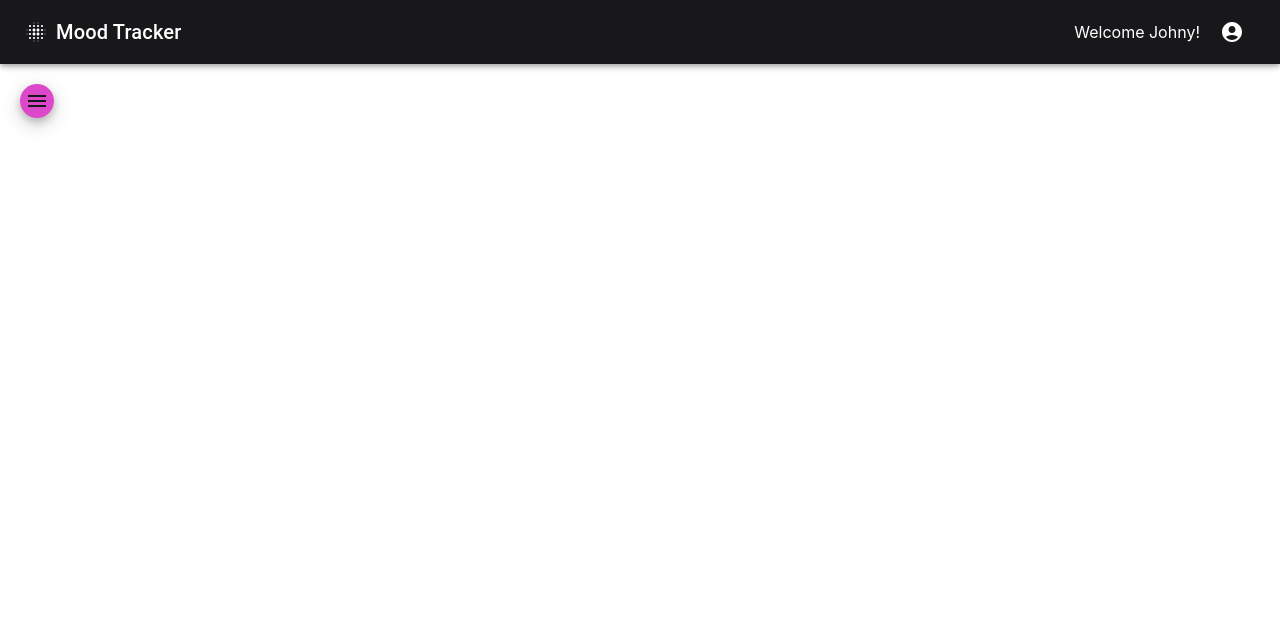
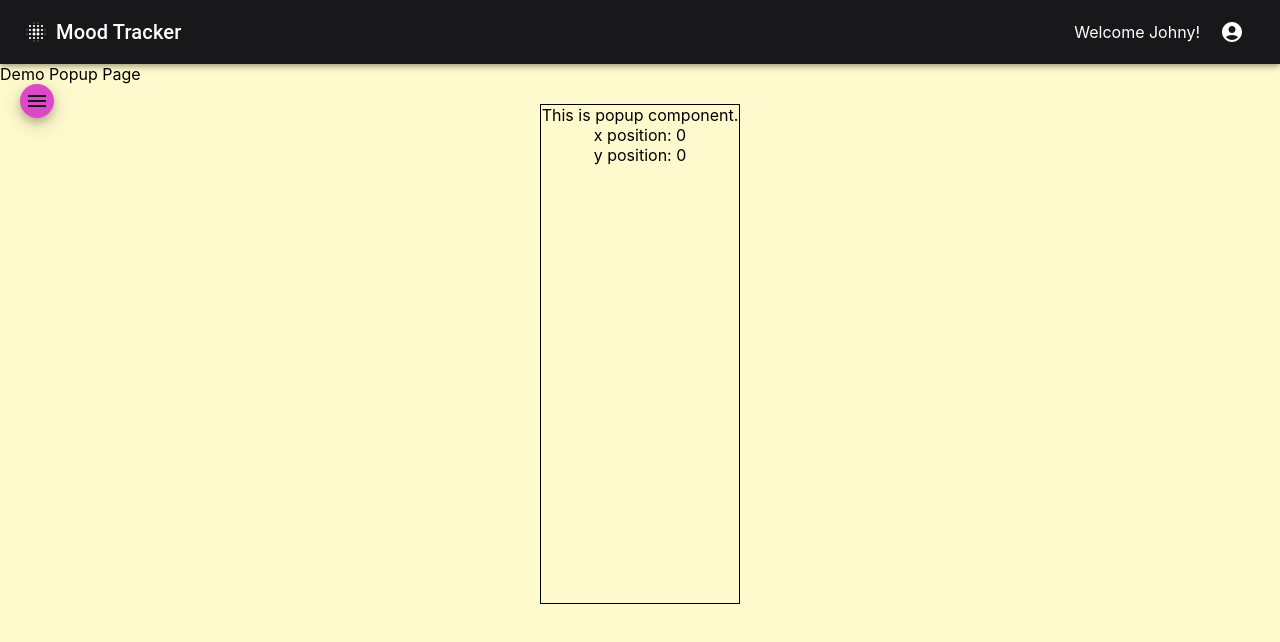
Before and after one commit to Pimchat/mood-tracking-app, a React (Create React App) app: page /testpopup in a window 1280 px wide. Shown: the top 642 px of the page. Built offline with nearby package versions, Linux system fonts and the light colour scheme.

Commit message:
create demo page for popup's position

```diff
--- a/src/App.tsx
+++ b/src/App.tsx
@@ -1,6 +1,7 @@
 import React from 'react';
 import './App.css';
 import ContentSection from './components/contentSection';
+import Demopopup from './pages/demoPopup';
 import TopBar from './components/topBar';
 import SignIn from './pages/signIn';
 import SignUp from './pages/signUp';
@@ -49,6 +50,7 @@ function App() {
           <Route path="/moodtracking" element={<MoodTracking />}></Route>
           <Route path="/myachievements" element={<MyAchievements />}></Route>
           <Route path="/recognitionhub" element={<RecognitionHub />}></Route>
+          <Route path="/testpopup" element={<Demopopup />}></Route>
         </Routes>
       </Router>
     </ThemeProvider>
--- /dev/null
+++ b/src/components/popup.css
@@ -0,0 +1,7 @@
+.popup-container {
+    width: 200px;
+    height: 500px;
+    border: 1px solid black;
+    margin: 20px auto;
+    text-align: center;
+}
--- /dev/null
+++ b/src/components/popup.tsx
@@ -0,0 +1,16 @@
+import './popup.css';
+
+interface PopupProps {
+    xPosition: number;
+    yPosition: number;
+}
+
+export default function Popup({xPosition, yPosition}: PopupProps) {
+    return <div className='popup-container'>
+        This is popup component.
+    <pre>
+        x position: {xPosition}<br/>
+        y position: {yPosition}
+    </pre>
+    </div>
+};
--- /dev/null
+++ b/src/pages/demoPopup.css
@@ -0,0 +1,5 @@
+.demo-container {
+    width: 100%;
+    height: 100vh;
+    background-color: lemonchiffon;
+}
--- /dev/null
+++ b/src/pages/demoPopup.tsx
@@ -0,0 +1,16 @@
+import { useState } from "react";
+import Popup from '../components/popup';
+import './demoPopup.css';
+
+export default function DemoPopup() {
+    const [xPos, setXPosition] = useState(0);
+    const [yPos, setYPosition] = useState(0);
+
+    const onPageClicked = (event: React.MouseEvent) => {
+        setXPosition(event.clientX);
+        setYPosition(event.clientY);
+    }
+    return <div className='demo-container' onClick={onPageClicked}>Demo Popup Page
+        <Popup xPosition={xPos} yPosition={yPos} />
+    </div>
+}
```
